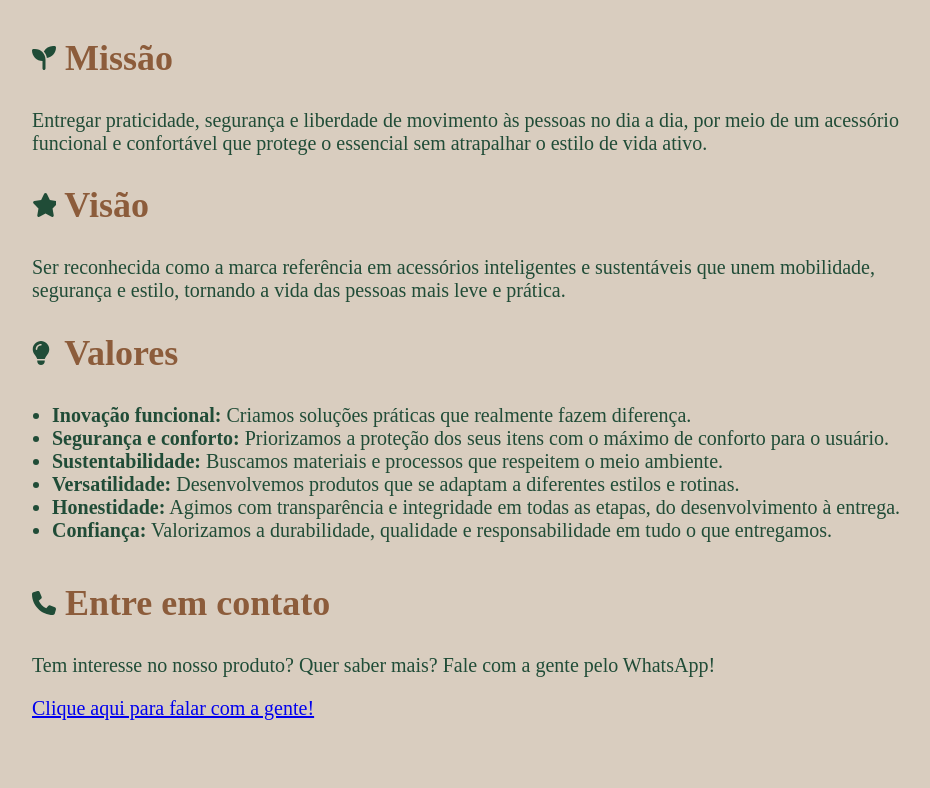
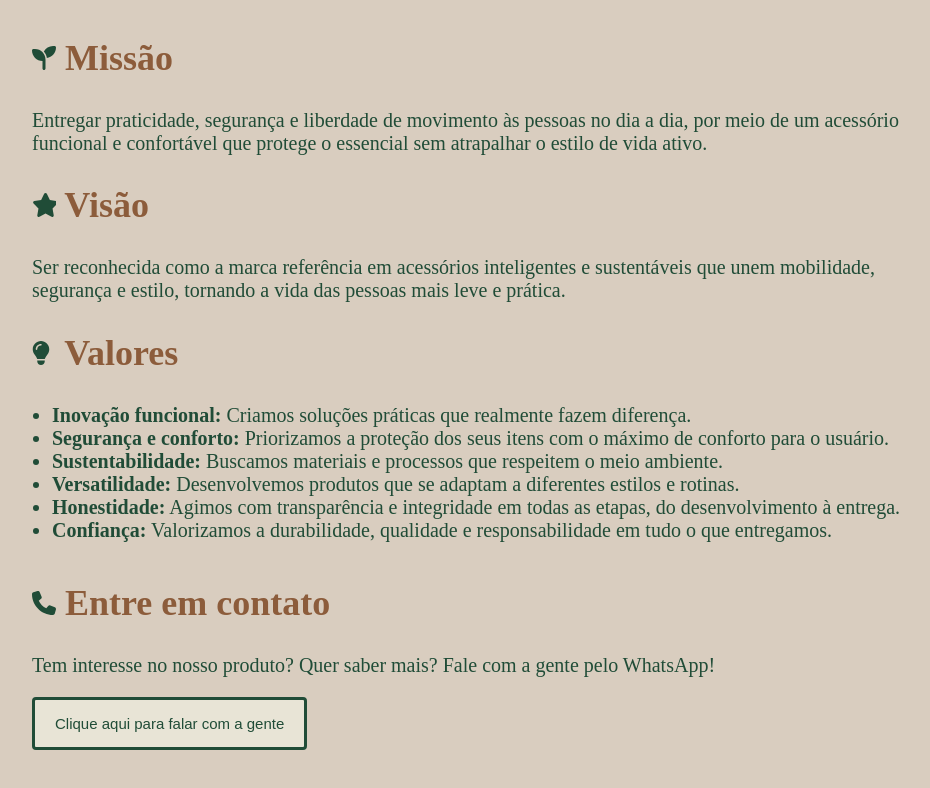
Before and after one commit to isabellemietlicki/SimpliCo., a plain HTML site: page index.html in a window 1280 px wide. Shown: the part 1004-1792 px from the top of the page, without its empty margins (158-1088 px from the left). Drawn offline with Linux system fonts and the light colour scheme.

Commit message:
Update index.html

```diff
--- a/index.html
+++ b/index.html
@@ -181,7 +181,9 @@
         Entre em contato
     </h2>
       <p>Tem interesse no nosso produto? Quer saber mais? Fale com a gente pelo WhatsApp!</p>
-      <a class="botão-borda" href="https://wa.me/555197208784" target="_blank">Clique aqui para falar com a gente!</a>
+     <a class="whatsapp" href="https://wa.me/555197208784" target="_blank">
+        <button id="botão-borda">Clique aqui para falar com a gente</button>
+      </a>
 
 
     </div>
```
